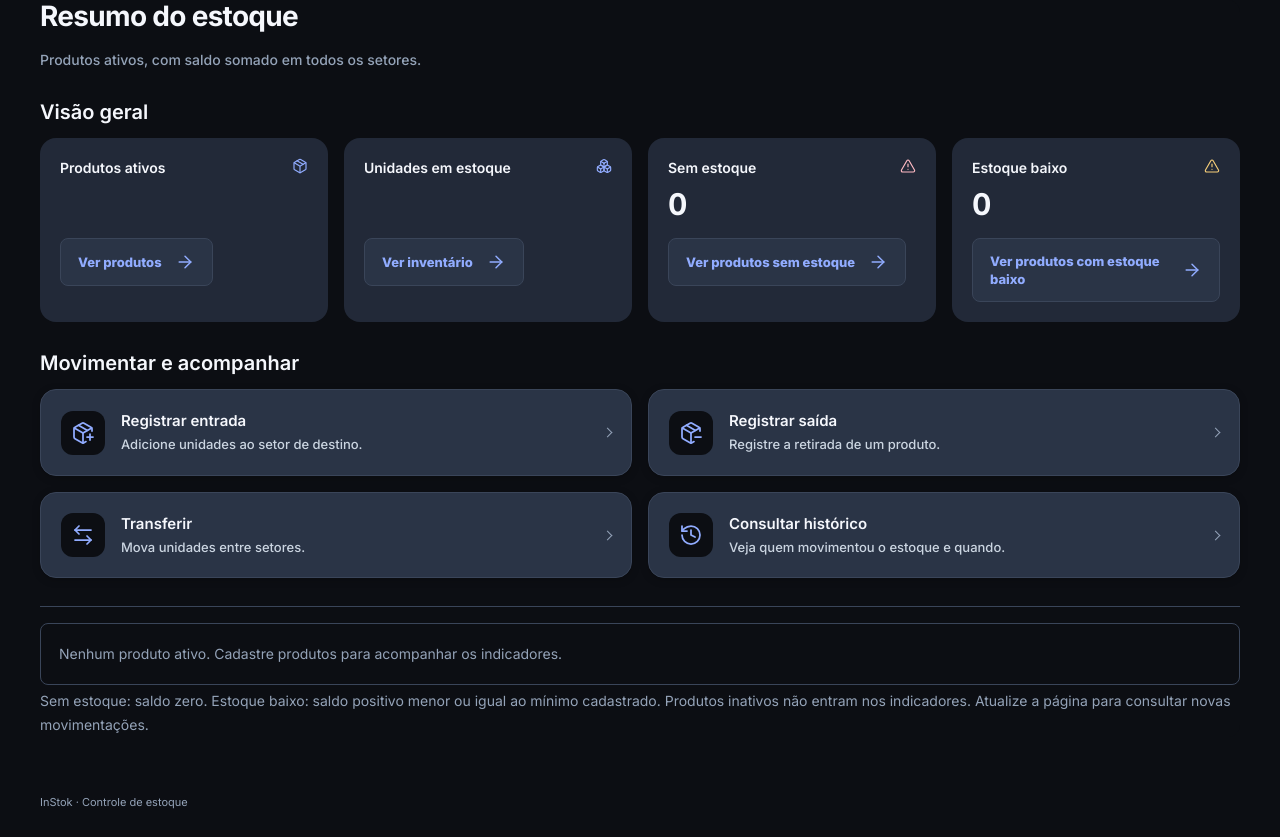
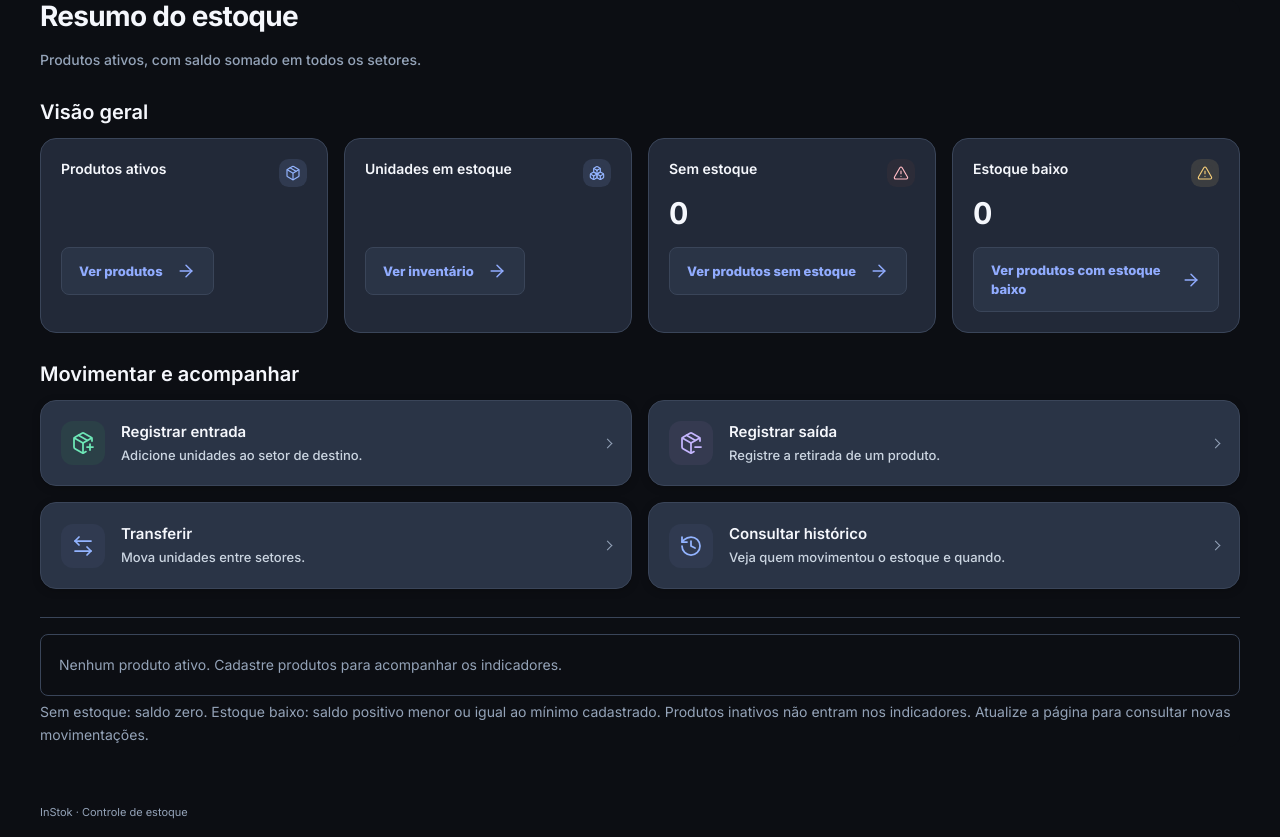
Before and after one commit to Mikelutti/sistema-controle-estoque-instok, a Python web app: template app/templates/dashboard/index.html in a window 1280 px wide. Shown: the part 112-949 px from the top of the page. Before the commit the page ends 921 px from the top, so only its background shows below. Run offline with Jinja, Linux system fonts and the light colour scheme; the template is opened without the code that fills it, so the values that code supplies are empty.

Commit message:
chore: prepara entrega com banco persistente e interface revisada

```diff
--- a/app/database/connection.py
+++ b/app/database/connection.py
@@ -26,7 +26,7 @@ BASE_DIR = Path(__file__).resolve().parents[2]
 INSTANCE_DIR = BASE_DIR / "instance"
 
 # Arquivo SQLite
-DATABASE_PATH = INSTANCE_DIR / "controle_estoque.db"
+DATABASE_PATH = INSTANCE_DIR / "instok.db"
 
 
 def resolver_caminho(caminho):
--- a/app/static/css/dashboard.css
+++ b/app/static/css/dashboard.css
@@ -3,7 +3,7 @@
 .dashboard > header p { font-weight: 500; }
 .indicadores, .painel-acoes > div { display: grid; grid-template-columns: repeat(4, minmax(0, 1fr)); gap: var(--gap); }
 .painel-acoes > div { grid-template-columns: repeat(2, minmax(0, 1fr)); }
-.indicador { display: grid; grid-template-rows: subgrid; grid-row: span 3; row-gap: 8px; background: var(--surface-raised); padding: 20px; border: 0; border-radius: 16px; min-width: 0; }
+.indicador { display: grid; grid-template-rows: subgrid; grid-row: span 3; row-gap: 8px; background: var(--surface-raised); padding: 20px; border: 1px solid var(--line); border-radius: 16px; min-width: 0; }
 .indicador header { display: flex; align-items: flex-start; justify-content: space-between; gap: 8px; }
 .indicador h3 { line-height: 1.4; font-size: 14px; font-weight: 600; margin: 0; color: var(--ink); }
 .indicador header .lucide-icon { width: 16px; height: 16px; flex-basis: 16px; color: var(--link); }
@@ -38,13 +38,42 @@
 
 /* Palette roles for the dashboard and stock alerts. */
 .page-content:has(.dashboard) { background: var(--page); border: 0; box-shadow: none; padding: 0; }
-.dashboard .indicador:nth-child(3) header .lucide-icon,
 #sem-estoque .alerta-contagem { color: var(--danger); }
-.dashboard .indicador:nth-child(4) header .lucide-icon,
 #estoque-baixo .alerta-contagem { color: var(--warning); }
 #sem-estoque .alerta-contagem { background: var(--danger-bg); border-color: var(--danger); }
 #estoque-baixo .alerta-contagem { background: var(--warning-bg); border-color: var(--warning); }
-.acao-icone, .indicador header .lucide-icon { color: var(--accent); }
-:root[data-theme="dark"] .acao-icone, :root[data-theme="dark"] .indicador header .lucide-icon { color: var(--link); }
-.dashboard .indicador:nth-child(3) header .lucide-icon { color: var(--danger); }
-.dashboard .indicador:nth-child(4) header .lucide-icon { color: var(--warning); }
+
+/* Cores locais aos cards, sem afetar a página de alertas. */
+.dashboard {
+    --card-blue: #2563EB;
+    --card-blue-bg: #DBEAFE;
+    --card-amber: #B45309;
+    --card-amber-bg: #FEF3C7;
+    --card-green: #047857;
+    --card-green-bg: #D1FAE5;
+    --card-purple: #7C3AED;
+    --card-purple-bg: #EDE9FE;
+}
+:root[data-theme="dark"] .dashboard {
+    --card-blue: #93B4FF;
+    --card-blue-bg: color-mix(in srgb, var(--card-blue) 12%, var(--surface-raised));
+    --card-amber: #F5CD78;
+    --card-amber-bg: color-mix(in srgb, var(--card-amber) 12%, var(--surface-raised));
+    --card-green: #6EE7B7;
+    --card-green-bg: color-mix(in srgb, var(--card-green) 12%, var(--surface-raised));
+    --card-purple: #C4B5FD;
+    --card-purple-bg: color-mix(in srgb, var(--card-purple) 12%, var(--surface-raised));
+}
+.dashboard .indicador { --card-icon: var(--card-blue); --card-icon-bg: var(--card-blue-bg); }
+.dashboard .indicador:nth-child(3) { --card-icon: var(--danger); --card-icon-bg: var(--danger-bg); }
+.dashboard .indicador:nth-child(4) { --card-icon: var(--card-amber); --card-icon-bg: var(--card-amber-bg); }
+.dashboard .indicador header .lucide-icon {
+    color: var(--card-icon);
+    background: var(--card-icon-bg);
+    box-shadow: 0 0 0 6px var(--card-icon-bg);
+    border-radius: 4px;
+    margin: 6px;
+}
+.dashboard .acao-icone { color: var(--card-blue); background: var(--card-blue-bg); }
+.dashboard .acao-card:first-child .acao-icone { color: var(--card-green); background: var(--card-green-bg); }
+.dashboard .acao-card:nth-child(2) .acao-icone { color: var(--card-purple); background: var(--card-purple-bg); }
```
Also changed, not shown: README.md.
